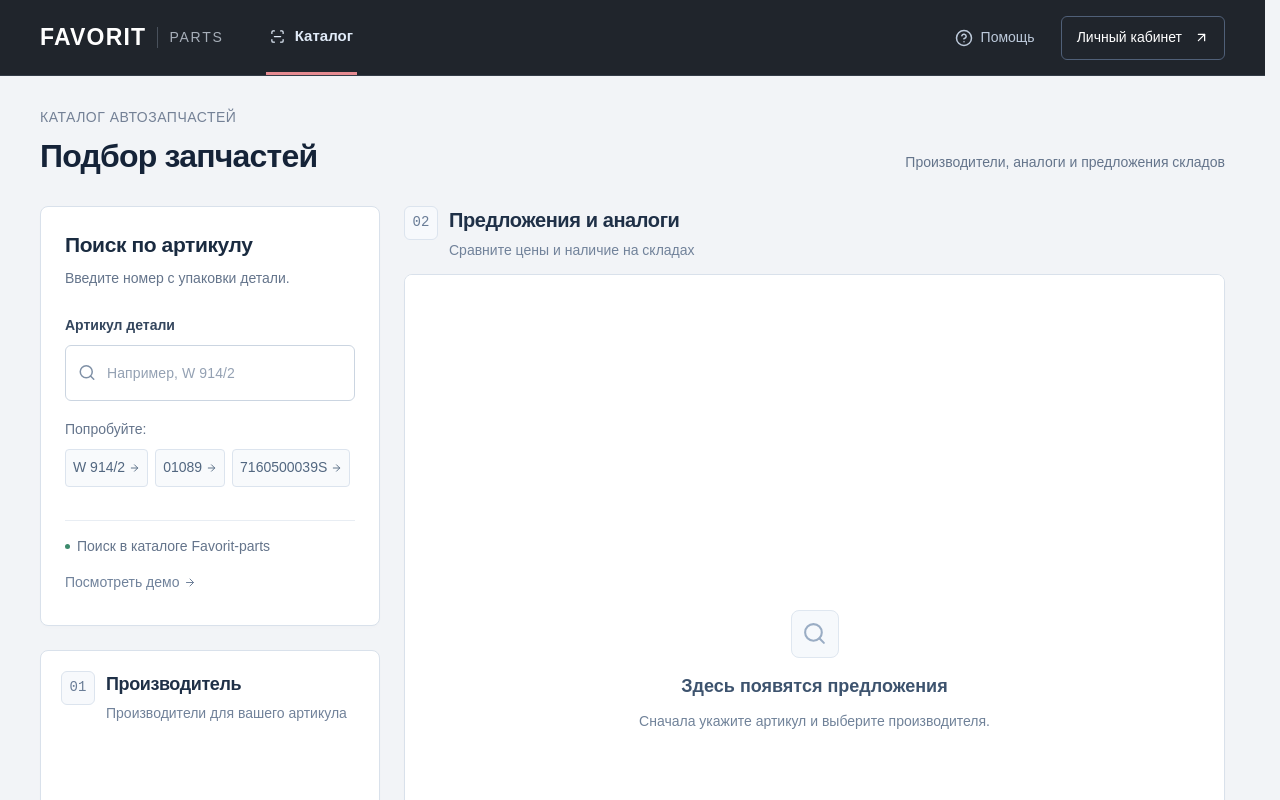
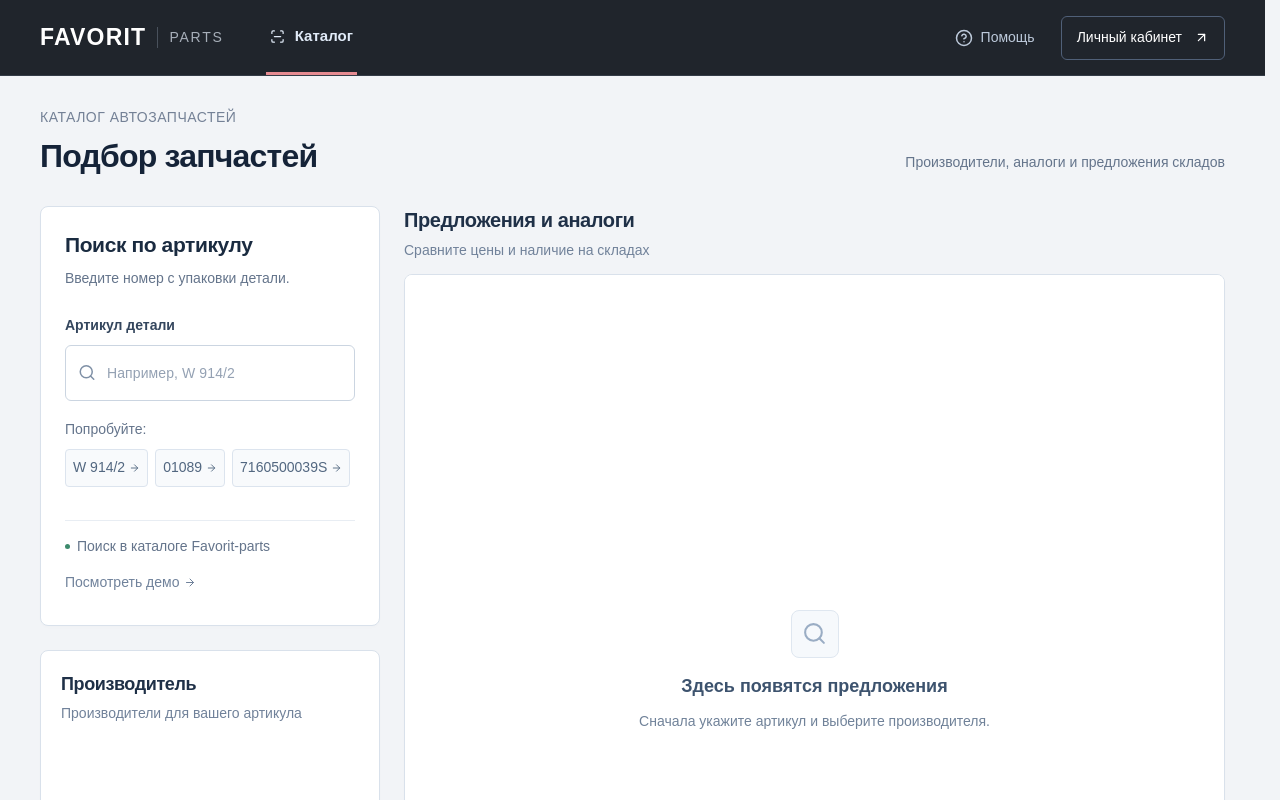
Before and after one commit to AdamBers/ural, a React (Vite) app: page / in a window 1280 px wide. Shown: the top 800 px of the page. Built offline with nearby package versions, Linux system fonts and the light colour scheme; a web font is replaced by a local one.

Commit message:
design: remove numbered section markers

```diff
--- a/src/features/parts/searchParts/SearchPartsFeature.jsx
+++ b/src/features/parts/searchParts/SearchPartsFeature.jsx
@@ -1,7 +1,7 @@
 import styles from "./SearchPartsFeature.module.scss";
 import { useEffect, useRef } from "react";
 import { useDispatch, useSelector } from "react-redux";
-import { Search, ArrowRight, Check, X } from "lucide-react";
+import { Search, ArrowRight, X } from "lucide-react";
 import {
   fetchBrands,
   fetchOffers,
@@ -184,11 +184,6 @@ function SearchPartsFeature() {
       </section>
       <section className={`${styles.resultsSection} ${styles.brandsSection}`}>
         <div className={styles.stepHeading}>
-          <span
-            className={`${styles.stepNumber} ${brand ? styles.complete : ""}`}
-          >
-            {brand ? <Check size={18} /> : "01"}
-          </span>
           <div>
             <h2>Производитель</h2>
             <p>Производители для вашего артикула</p>
@@ -207,11 +202,6 @@ function SearchPartsFeature() {
       </section>
       <section className={`${styles.resultsSection} ${styles.offersSection}`}>
         <div className={styles.stepHeading}>
-          <span
-            className={`${styles.stepNumber} ${brand ? styles.active : ""}`}
-          >
-            02
-          </span>
           <div>
             <h2>Предложения и аналоги</h2>
             <p>
--- a/src/features/parts/searchParts/SearchPartsFeature.module.scss
+++ b/src/features/parts/searchParts/SearchPartsFeature.module.scss
@@ -227,30 +227,6 @@
 .brandsSection .stepHeading h2 {
   font-size: 18px;
 }
-.stepNumber {
-  align-self: flex-start;
-  display: grid;
-  place-items: center;
-  flex-shrink: 0;
-  width: 34px;
-  height: 34px;
-  border: 1px solid #dce4ee;
-  border-radius: 6px;
-  background: #f7f9fc;
-  color: #6a7d97;
-  font-family: ui-monospace, monospace;
-  font-size: 14px;
-  &.complete {
-    color: #367660;
-    background: #f0f7f3;
-    border-color: #d5e7df;
-  }
-  &.active {
-    color: var(--accent);
-    background: var(--accent-soft);
-    border-color: var(--accent-border);
-  }
-}
 .countBadge {
   flex-shrink: 0;
   min-width: 32px;
```
